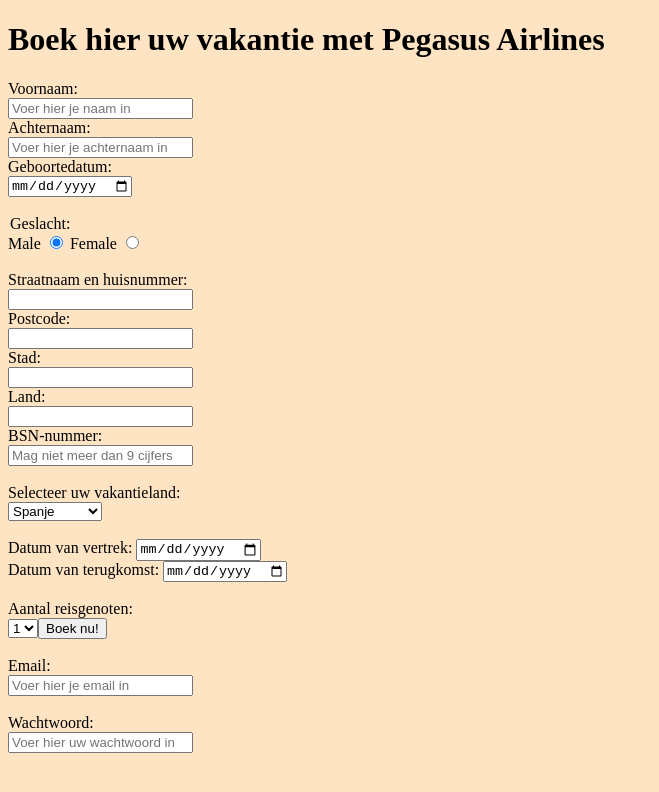
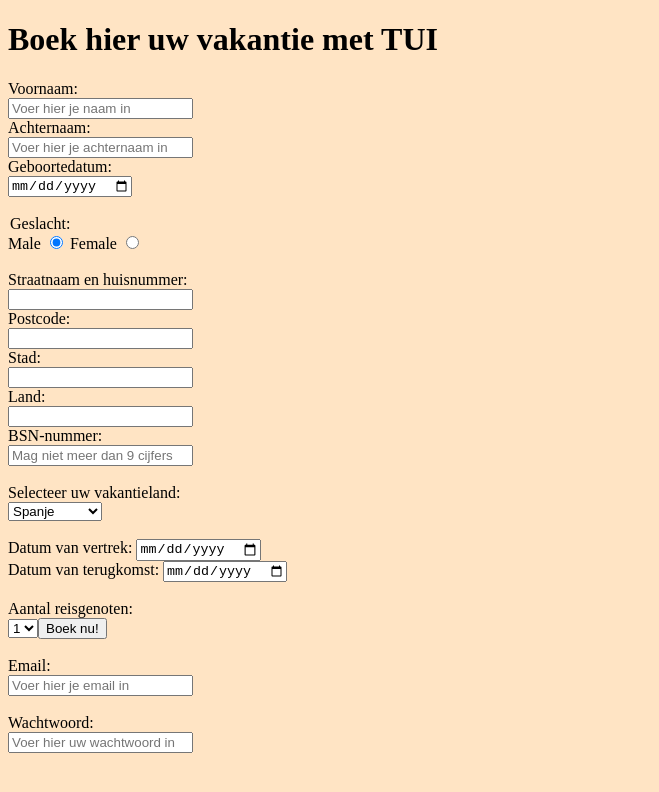
Before and after one commit to EmirhanK010/p1-html-css, a plain HTML site: page opdracht3.2/opdracht3.2.html in a window 1280 px wide. Shown: the whole page, without its empty margins (0-659 px from the left). Drawn offline with Linux system fonts and the light colour scheme.

Commit message:
laatste aanpassing

```diff
--- a/opdracht3.2/opdracht3.2.html
+++ b/opdracht3.2/opdracht3.2.html
@@ -7,7 +7,7 @@
     <link rel="stylesheet" href="style.css">
 </head>
 <body>
-    <h1>Boek hier uw vakantie met Pegasus Airlines</h1>
+    <h1>Boek hier uw vakantie met TUI</h1>
 
     <form action="/action_page.php">
         <label for="fname">Voornaam:</label><br>
```
